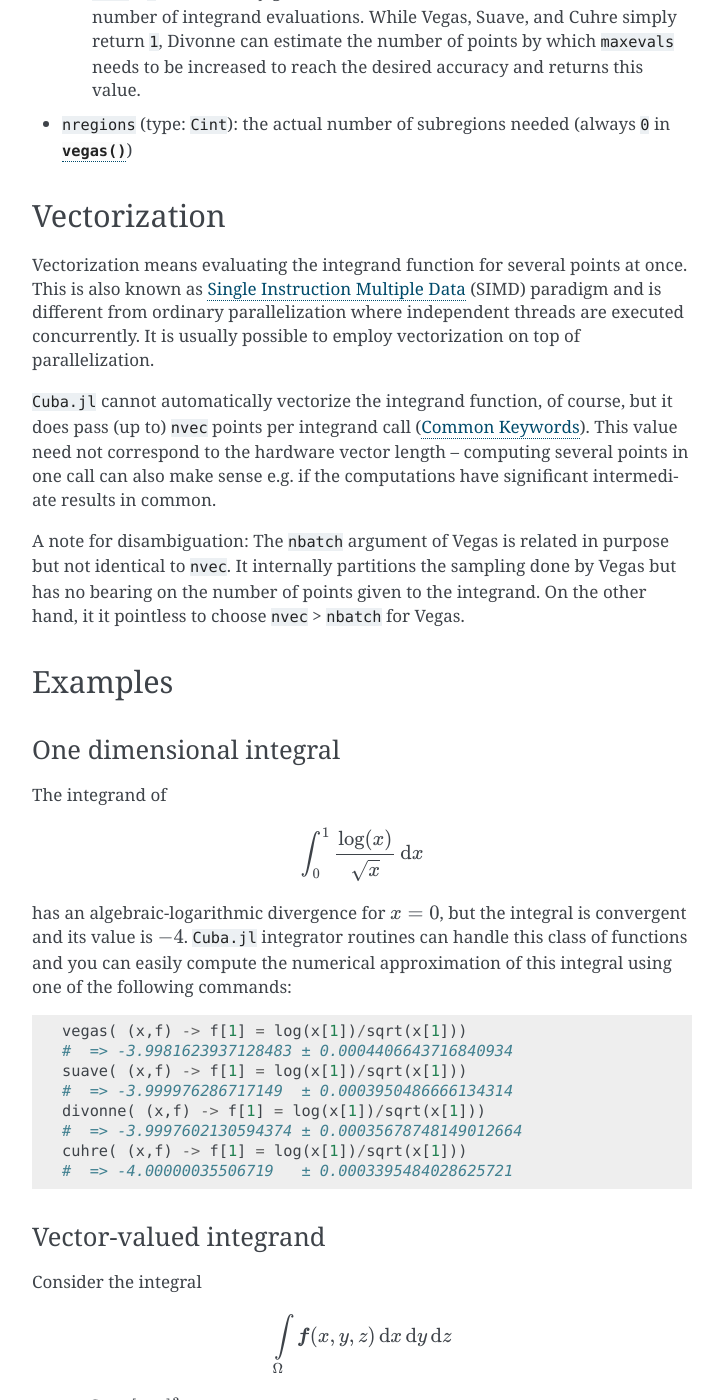
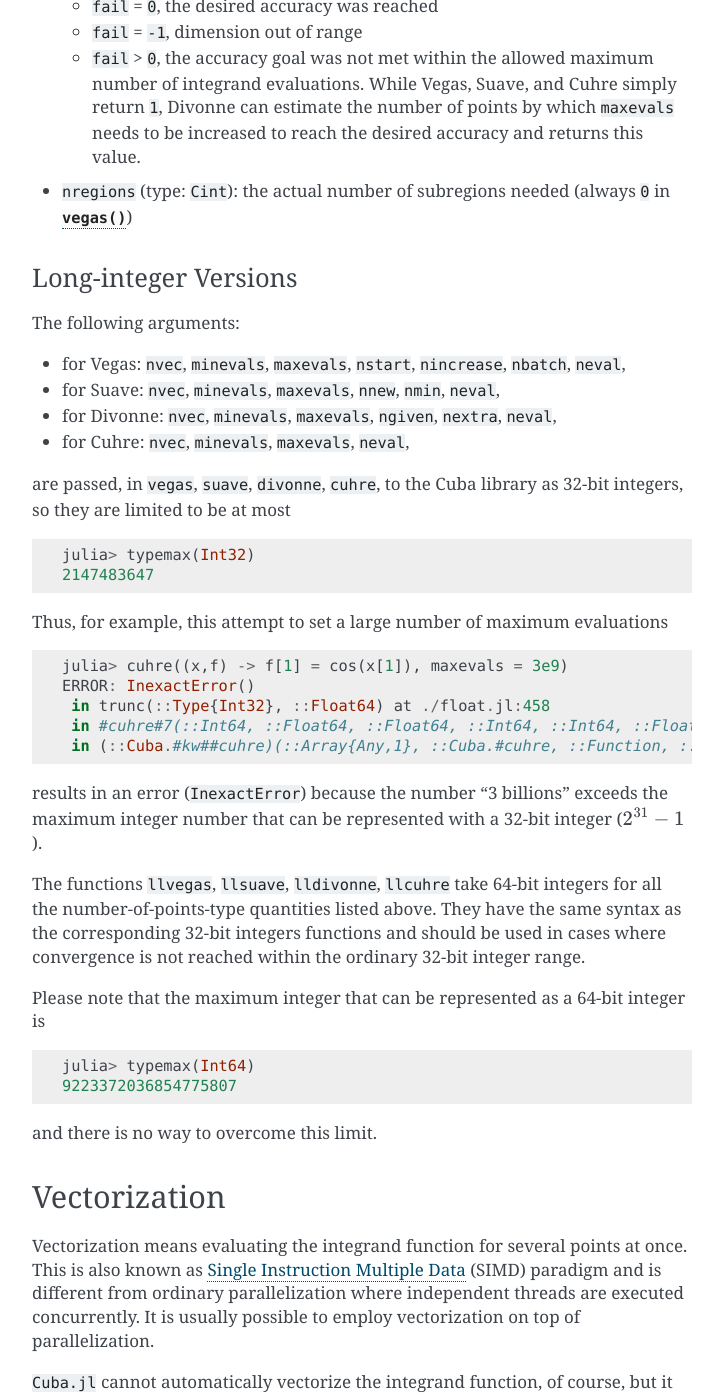
Before and after one commit to giordano/Cuba.jl, a Sphinx documentation site: the page built from docs/index.rst, in a window 1280 px wide and 1400 px high, scrolled down 11023 px. Shown: the whole window, without its empty margins (388-1111 px from the left). Built offline with Sphinx 7.4.7, drawn with Linux system fonts in a browser that asks for light colours; some of the changed text lies outside the part shown.

Commit message:
Provide long-integer functions
Fix #4.

```diff
--- a/docs/index.rst
+++ b/docs/index.rst
@@ -144,7 +144,7 @@ After installing the package, run
 
 or put this command into your Julia script.
 
-``Cuba.jl`` provides four functions to integrate, one for each algorithm:
+``Cuba.jl`` provides the following functions to integrate:
 
 .. function:: vegas(integrand, ndim=1, ncomp=1[; keywords...])
 .. function:: suave(integrand, ndim=1, ncomp=1[; keywords...])
@@ -153,6 +153,10 @@ or put this command into your Julia script.
 
 Large parts of the following sections are borrowed from Cuba manual.  Refer to
 it for more information on the details.
+
+All 64-bit integers functions (``llvegas``, ``llsuave``, ``lldivonne``,
+``llcuhre``) are wrapped and exported as well.  See `Long-integer Versions`_ for
+more information.
 
 Arguments
 '''''''''
@@ -491,7 +495,8 @@ Output
 ''''''
 
 The integrating functions :func:`vegas`, :func:`suave`, :func:`divonne`, and
-:func:`cuhre` return the 6-tuple
+:func:`cuhre` (and the corresponding 64-bit integers functions) return the
+6-tuple
 
 .. code-block:: julia
 
@@ -527,6 +532,57 @@ error with ``result[2][i]``.
 
 - ``nregions`` (type: ``Cint``): the actual number of subregions needed (always
   ``0`` in :func:`vegas`)
+
+Long-integer Versions
+'''''''''''''''''''''
+
+The following arguments:
+
+- for Vegas: ``nvec``, ``minevals``, ``maxevals``, ``nstart``, ``nincrease``,
+  ``nbatch``, ``neval``,
+- for Suave: ``nvec``, ``minevals``, ``maxevals``, ``nnew``, ``nmin``,
+  ``neval``,
+- for Divonne: ``nvec``, ``minevals``, ``maxevals``, ``ngiven``, ``nextra``,
+  ``neval``,
+- for Cuhre: ``nvec``, ``minevals``, ``maxevals``, ``neval``,
+
+are passed, in ``vegas``, ``suave``, ``divonne``, ``cuhre``, to the Cuba library
+as 32-bit integers, so they are limited to be at most
+
+.. code:: julia
+
+    julia> typemax(Int32)
+    2147483647
+
+Thus, for example, this attempt to set a large number of maximum evaluations
+
+.. code:: julia
+
+    julia> cuhre((x,f) -> f[1] = cos(x[1]), maxevals = 3e9)
+    ERROR: InexactError()
+     in trunc(::Type{Int32}, ::Float64) at ./float.jl:458
+     in #cuhre#7(::Int64, ::Float64, ::Float64, ::Int64, ::Int64, ::Float64, ::Int64, ::String, ::Ptr{Void}, ::Cuba.#cuhre, ::##1#2, ::Int64, ::Int64) at /home/user/.julia/v0.5/Cuba/src/Cuba.jl:467
+     in (::Cuba.#kw##cuhre)(::Array{Any,1}, ::Cuba.#cuhre, ::Function, ::Int64, ::Int64) at ./<missing>:0 (repeats 2 times)
+
+results in an error (``InexactError``) because the number "3 billions" exceeds
+the maximum integer number that can be represented with a 32-bit integer
+(:math:`2^{31} - 1`).
+
+The functions ``llvegas``, ``llsuave``, ``lldivonne``, ``llcuhre`` take 64-bit
+integers for all the number-of-points-type quantities listed above.  They have
+the same syntax as the corresponding 32-bit integers functions and should be
+used in cases where convergence is not reached within the ordinary 32-bit
+integer range.
+
+Please note that the maximum integer that can be represented as a 64-bit integer
+is
+
+.. code:: julia
+
+    julia> typemax(Int64)
+    9223372036854775807
+
+and there is no way to overcome this limit.
 
 Vectorization
 -------------
```
Also changed, not shown: NEWS.md (+7 -0 lines), README.md (+7 -1 lines), 2 other files.
